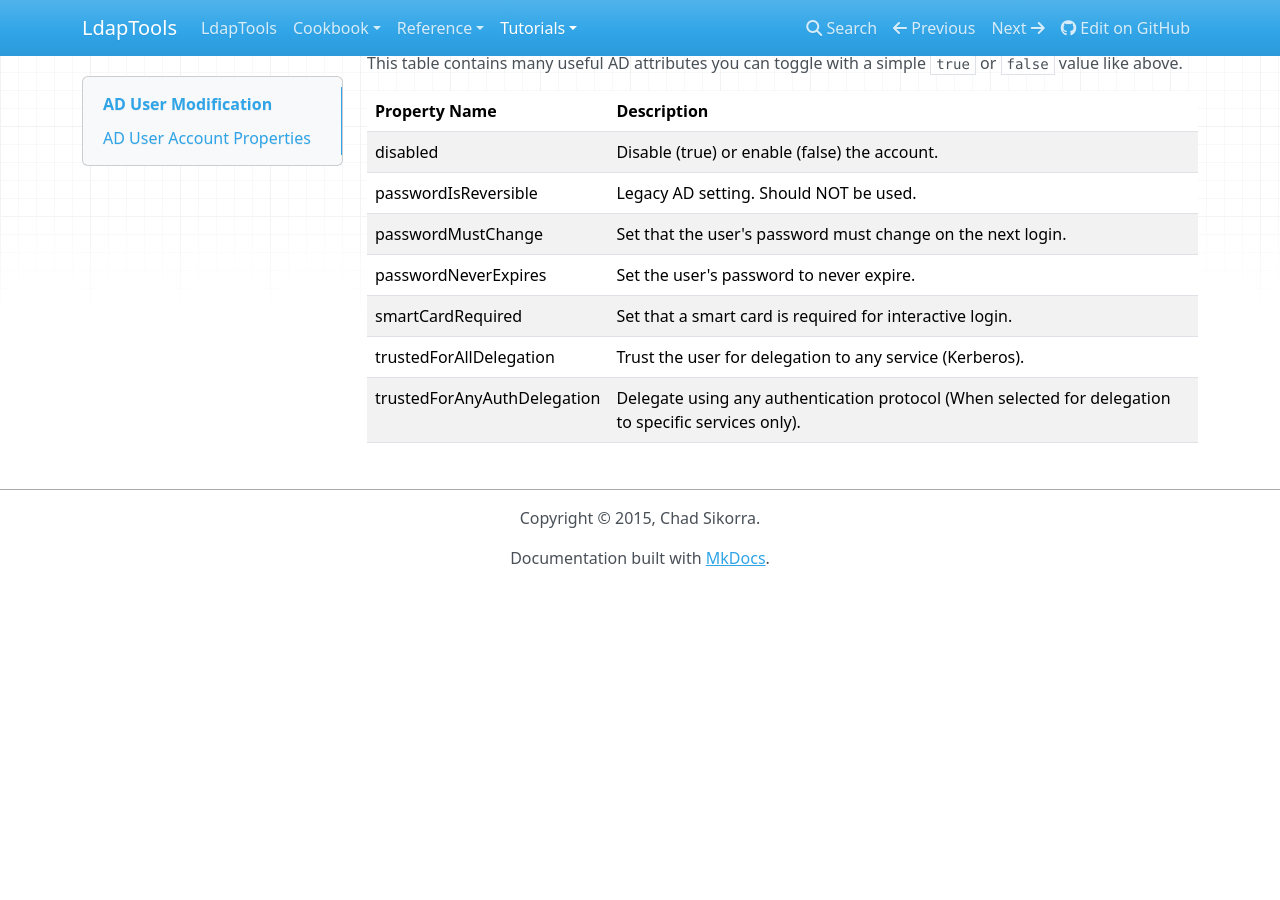
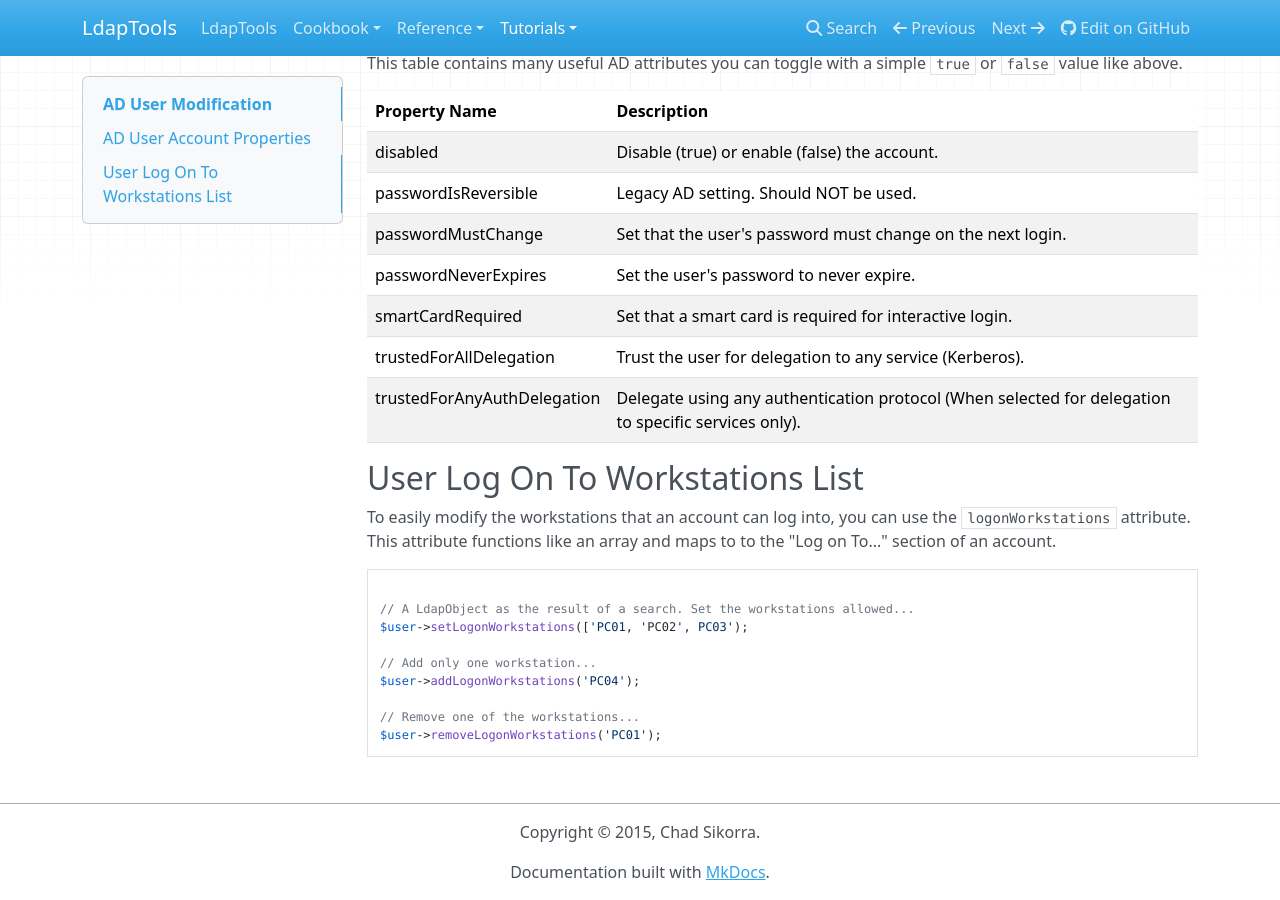
Before and after one commit to ldaptools/ldaptools, an MkDocs documentation site: the page built from docs/en/tutorials/AD-User-Modification.md, in a window 1280 px wide and 900 px high, scrolled down 649 px. Built offline with MkDocs 1.6.1, drawn with Linux system fonts in a browser that asks for light colours; nearby versions of some CDN libraries; before the commit the page ends 1235 px from its top, so only the background shows below that.

Commit message:
Add an example for logonWorkstations to the docs.

````diff
--- a/docs/en/tutorials/AD-User-Modification.md
+++ b/docs/en/tutorials/AD-User-Modification.md
@@ -41,3 +41,20 @@ This table contains many useful AD attributes you can toggle with a simple `true
 | smartCardRequired | Set that a smart card is required for interactive login. |
 | trustedForAllDelegation | Trust the user for delegation to any service (Kerberos). |
 | trustedForAnyAuthDelegation | Delegate using any authentication protocol (When selected for delegation to specific services only). |
+
+## User Log On To Workstations List
+
+To easily modify the workstations that an account can log into, you can use the `logonWorkstations` attribute. This
+attribute functions like an array and maps to to the "Log on To..." section of an account.
+
+```php
+
+// A LdapObject as the result of a search. Set the workstations allowed...
+$user->setLogonWorkstations(['PC01, 'PC02', PC03');
+
+// Add only one workstation...
+$user->addLogonWorkstations('PC04');
+
+// Remove one of the workstations...
+$user->removeLogonWorkstations('PC01');
+```
````
